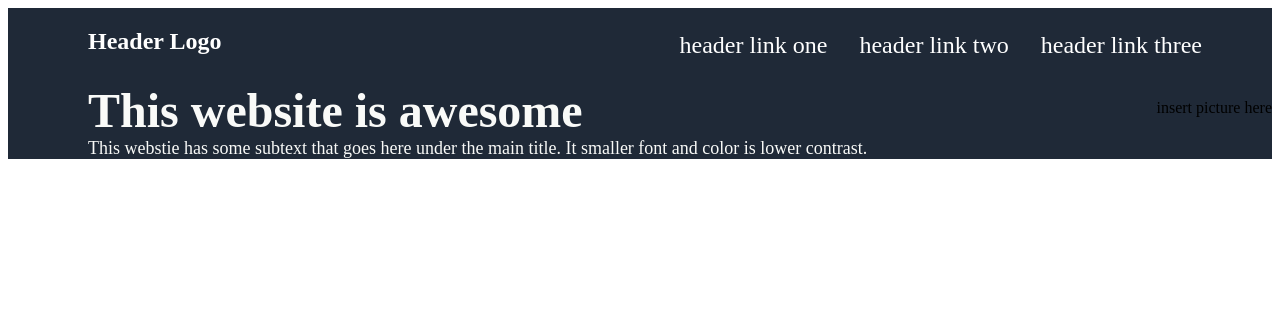
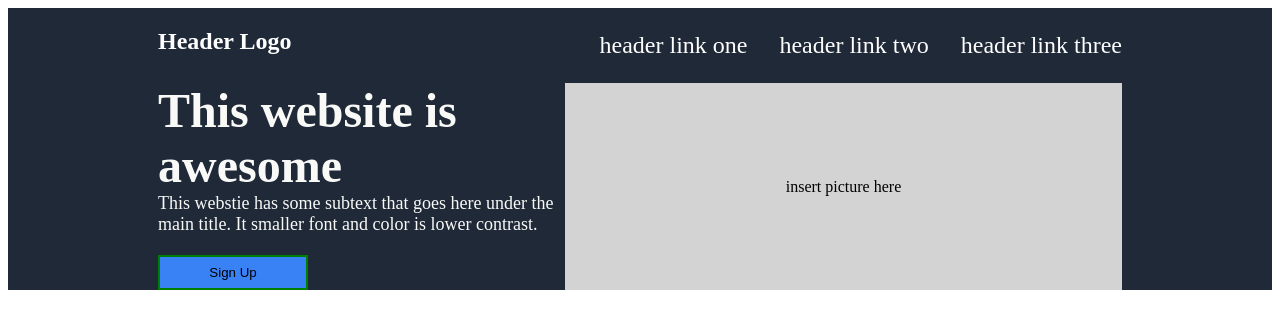
Before and after one commit to 1Pinesh/Home-Page, a plain HTML site: page index.html in a window 1280 px wide. Drawn offline with Linux system fonts and the light colour scheme.

Commit message:
getting the margin to be the same as the on line with each other

```diff
--- a/index.html
+++ b/index.html
@@ -24,6 +24,7 @@
             <div class="info-con">
                 <div class="headline">This website is awesome</div>
                 <div class="text-con">This webstie has some subtext that goes here under the main title. It smaller font and color is lower contrast. </div>
+                <button id="btnSignUp">Sign Up</button>
             </div>
             <div class="image-con">
                 <p>insert picture here</p>
--- a/style.css
+++ b/style.css
@@ -17,11 +17,16 @@
     flex-direction: row;
     gap:32px;
 }
+.left-links {
+    margin-left: 70px;
+}
 
 .right-links {
+    margin-right: 80px;
     display: flex;
     align-items: center;
     font-size: 24px;
+
 }
 
 /* remove underline and bullet point */
@@ -35,6 +40,9 @@ ul{
 }
 
 /* Hero Section */
+.info-con{
+    width: 600px;
+}
 .hero-section{
     display: flex;
     justify-content: space-between;
@@ -43,8 +51,7 @@ ul{
     background-color: #1f2937;
 }
 .headline{
-    margin: 0;
-    padding-left: 80px;
+    margin-left: 150px;
     color: #F9FAF8;
     font-size: 48px;
     font-weight: 800;
@@ -56,13 +63,26 @@ ul{
 .text-con {
     color: #F9FAF8;
     font-size: 18px;
-    padding-left: 80px;
+    margin-left: 150px;
 }
 #btnSignUp {
-    margin-left: 80px;
+    border-style: solid;
+    border-color: green;
+    margin-left: 150px;
     margin-top: 20px;
     width: 150px;
     height: 35px;
-    border-radius: 10px;
+    /* border-radius: 10px; */
     background-color: #3882F6;
 }
+/* image container */
+.image-con {
+    display: flex;
+    justify-content: center;
+    align-items: center;
+    width: 600px;
+    background-color: lightgray;
+}
+.image-con {
+    margin-right: 150px;
+}
```
